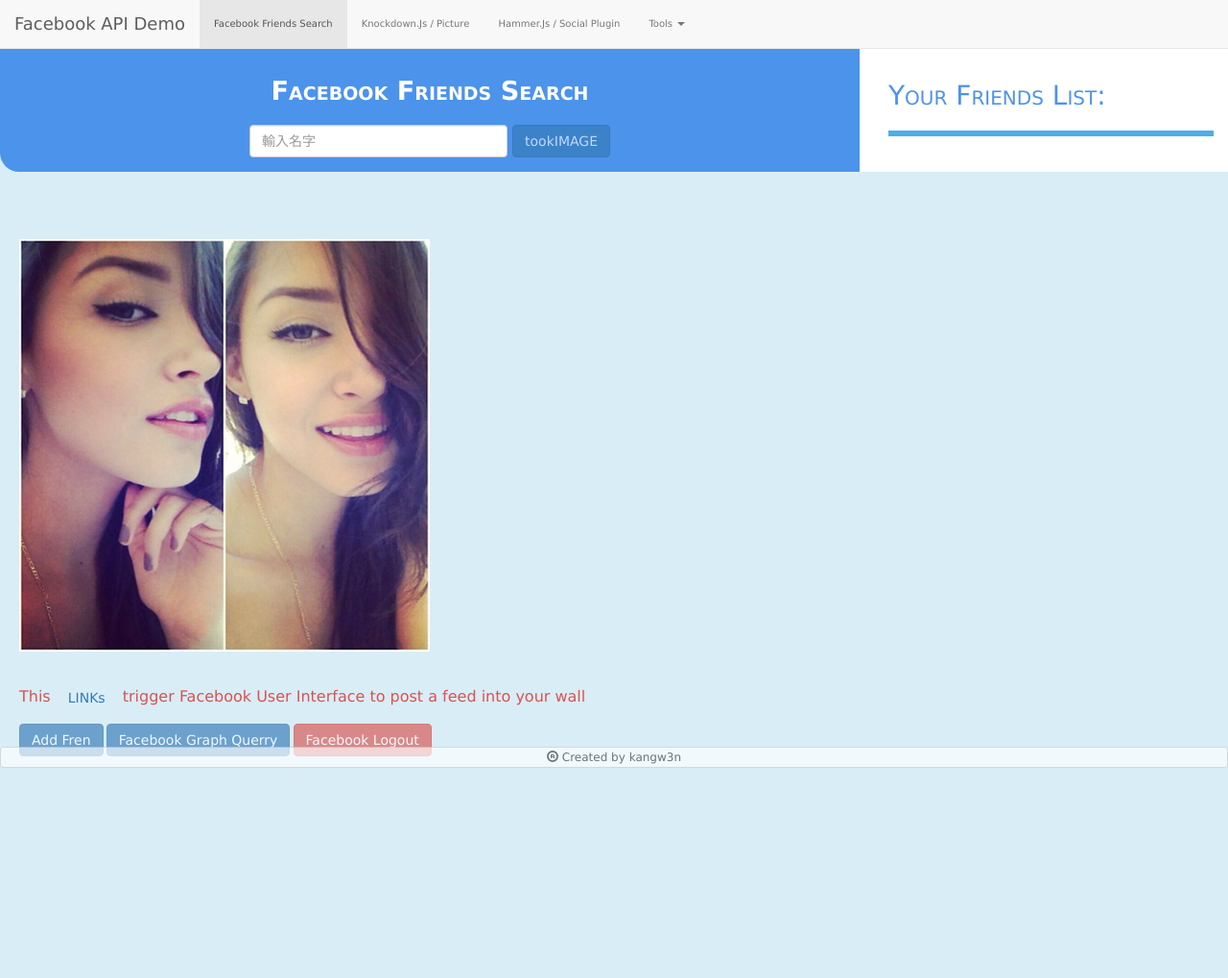
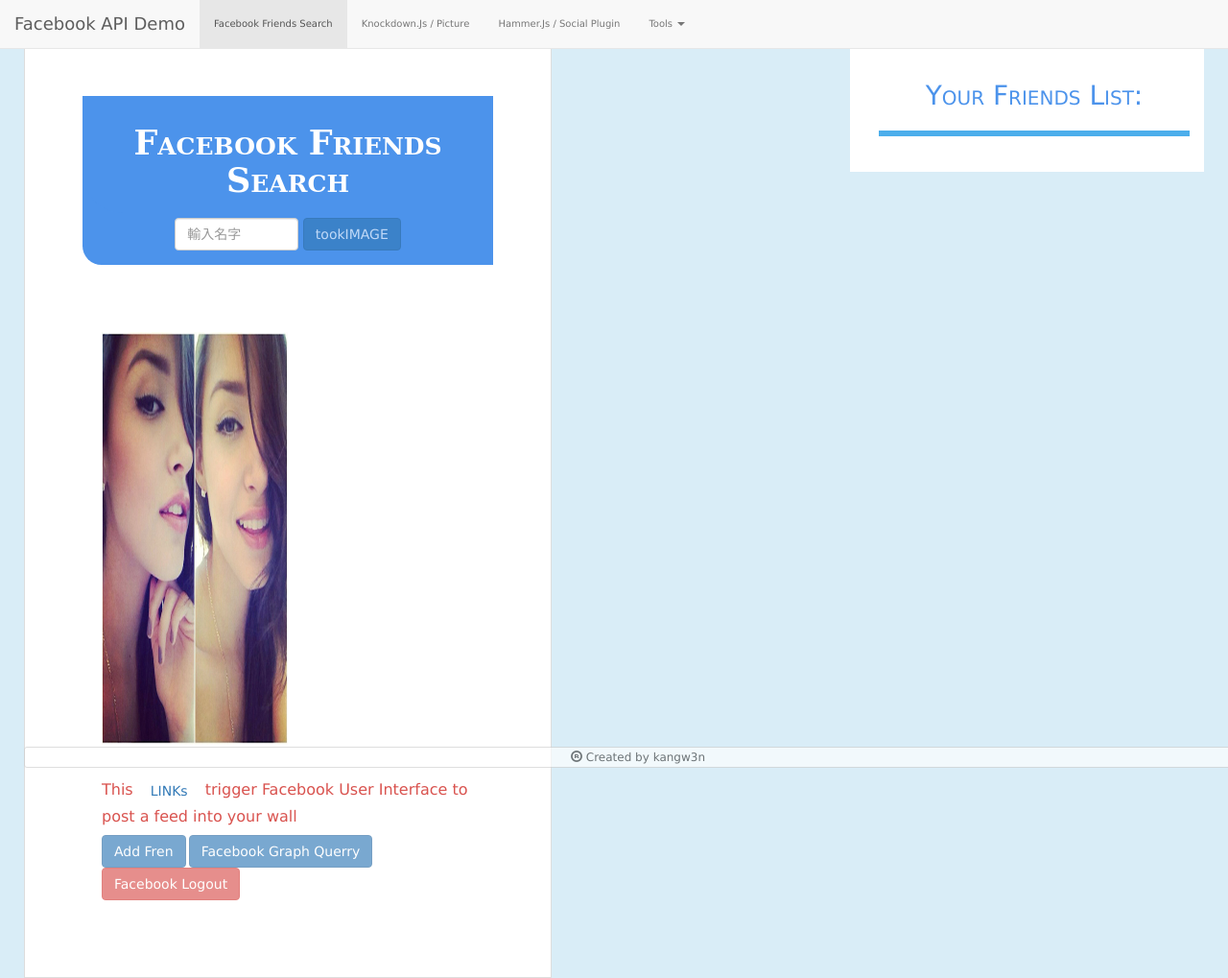
Before and after one commit to kangw3n/kangw3n.github.io, a PHP site: page /facebook/index.html in a window 1280 px wide. Shown: the whole page at 96% size. Before the commit the page ends 800 px from the top, so only its background shows below. Run offline with PHP 8.4, Linux system fonts and the light colour scheme; some libraries are stand-ins or nearby versions.

Commit message:
CSS and img

```diff
--- a/facebook/css/style.css
+++ b/facebook/css/style.css
@@ -268,3 +268,44 @@
     bottom: -20px;
     top: auto;
 }
+
+
+body {
+    background: #eee;
+    text-align: center;
+    padding: 0 25px;
+}
+
+#main {
+    width: 550px;
+    margin: auto;
+    text-align: left;
+    background: white;
+    padding: 50px 60px;
+    border: solid #ddd;
+    border-width: 0 1px 1px 1px;
+}
+
+#main h1 {
+    margin-top: 0;
+    font-size: 35px;
+	font-family:Constantia, "Lucida Bright", "DejaVu Serif", Georgia, serif;
+}
+
+
+
+#main .error {
+    border: 1px solid red;
+    background: #FDEFF0;
+    padding: 20px;
+}
+
+#main .success {
+    margin-top: 25px;
+}
+
+#main .success code {
+    font-size: 12px;
+    color: green;
+    line-height: 13px;
+}
```
Also changed, not shown: facebook/img/loading.gif (added), facebook/img/overlay.png (added), facebook/img/overlay2.jpg (added), facebook/img/overlay2.png (added), facebook/img/overlayback.png (added), facebook/img/typography.png (added).
